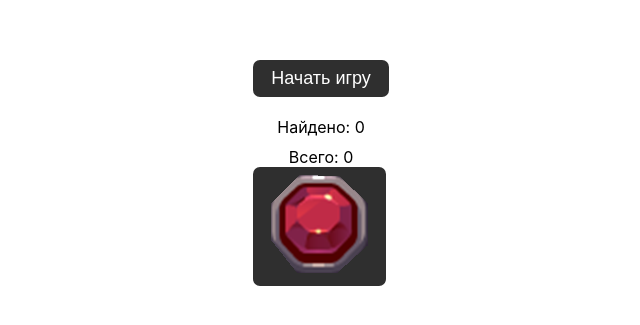
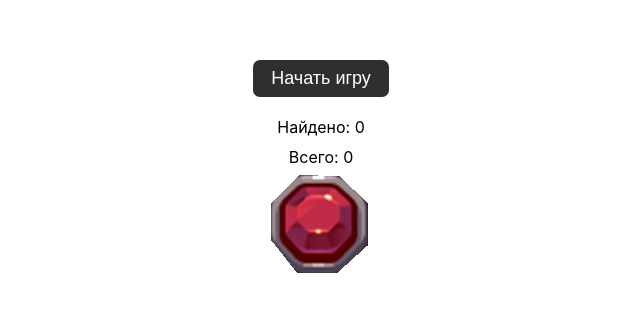
Before and after one commit to vityan99/stones-game, a React (Create React App) app: page / in a window 1280 px wide. Shown: the part 227-552 px from the top of the page, without its empty margins (319-959 px from the left). Built offline with nearby package versions, Linux system fonts and the light colour scheme.

Commit message:
adding new styles to button

```diff
--- a/src/components/button/button.module.css
+++ b/src/components/button/button.module.css
@@ -51,6 +51,11 @@
   text-underline-offset: 3px;
 }
 
+.btn--transparent {
+  background-color: transparent;
+  border: none;
+}
+
 .btn--medium {
   font-size: 18px;
 }
--- a/src/components/game/Game.tsx
+++ b/src/components/game/Game.tsx
@@ -30,7 +30,7 @@ const Game: FC = (): React.ReactElement => {
       </div>
 
       <div className={cn(style.game__area)}>
-        <Button  use="primary" size="large" clickHandler={gameStartHandler}>
+        <Button  use="transparent" size="large" clickHandler={gameStartHandler}>
             <img src={stone_1} alt="asdasdas" />
         </Button>
       </div>
```
